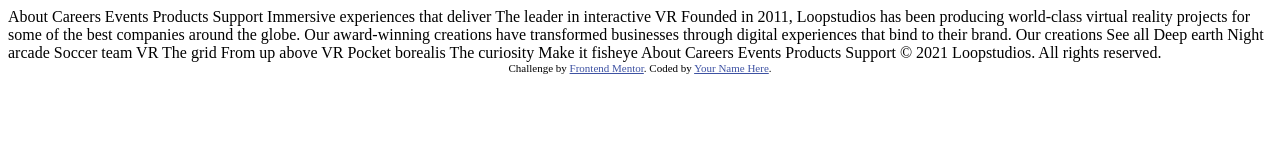
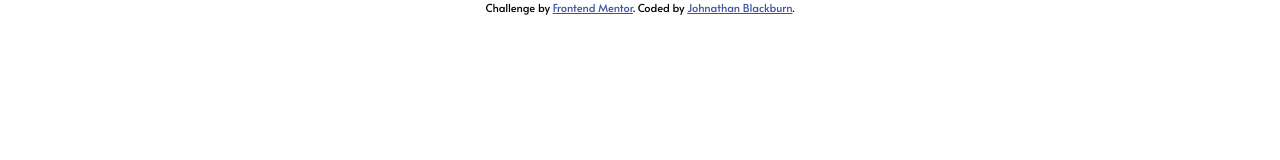
Before and after one commit to cocodes/loop-studios, a plain HTML site: page index.html in a window 1280 px wide. Drawn offline with Linux system fonts and the light colour scheme.

Commit message:
added global styling, fonts, colors with skeleton markup

```diff
--- a/index.html
+++ b/index.html
@@ -11,35 +11,32 @@
       sizes="32x32"
       href="./images/favicon-32x32.png"
     />
-
+    <link rel="preconnect" href="https://fonts.gstatic.com" />
+    <link
+      href="https://fonts.googleapis.com/css2?family=Alata&family=Josefin+Sans:wght@300&display=swap"
+      rel="stylesheet"
+    />
+    <link rel="stylesheet" href="style.css" />
     <title>Frontend Mentor | Loopstudios landing page</title>
-
-    <!-- Feel free to remove these styles or customise in your own stylesheet 👍 -->
-    <style>
-      .attribution {
-        font-size: 11px;
-        text-align: center;
-      }
-      .attribution a {
-        color: hsl(228, 45%, 44%);
-      }
-    </style>
   </head>
   <body>
-    About Careers Events Products Support Immersive experiences that deliver The
+    <header><nav></nav></header>
+    <main></main>
+    <footer></footer>
+    <!-- About Careers Events Products Support Immersive experiences that deliver The
     leader in interactive VR Founded in 2011, Loopstudios has been producing
     world-class virtual reality projects for some of the best companies around
     the globe. Our award-winning creations have transformed businesses through
     digital experiences that bind to their brand. Our creations See all Deep
     earth Night arcade Soccer team VR The grid From up above VR Pocket borealis
     The curiosity Make it fisheye About Careers Events Products Support © 2021
-    Loopstudios. All rights reserved.
+    Loopstudios. All rights reserved. -->
 
     <div class="attribution">
       Challenge by
       <a href="https://www.frontendmentor.io?ref=challenge" target="_blank"
         >Frontend Mentor</a
-      >. Coded by <a href="#">Your Name Here</a>.
+      >. Coded by <a href="#">Johnathan Blackburn</a>.
     </div>
   </body>
 </html>
--- /dev/null
+++ b/style.css
@@ -0,0 +1,36 @@
+/* Global */
+* {
+  vertical-align: baseline;
+  font-weight: inherit;
+  font-family: inherit;
+  font-style: inherit;
+  font-size: 100%;
+  border: 0 none;
+  outline: 0;
+  padding: 0;
+  margin: 0;
+}
+
+/* Primary Colors */
+* {
+  --main-color-black: hsl(0, 0%, 0%);
+  --main-color-white: hsl(0, 0%, 100%);
+  --main-color-dark-grey: hsl(0, 0%, 55%);
+  --main-color-very-dark-grey: hsl(0, 0%, 41%);
+}
+
+/* Fonts */
+* {
+  font-family: "Alata", sans-serif;
+}
+/* font-family: 'Josefin Sans', sans-serif; */
+
+/* Attribution */
+
+.attribution {
+  font-size: 11px;
+  text-align: center;
+}
+.attribution a {
+  color: hsl(228, 45%, 44%);
+}
```
